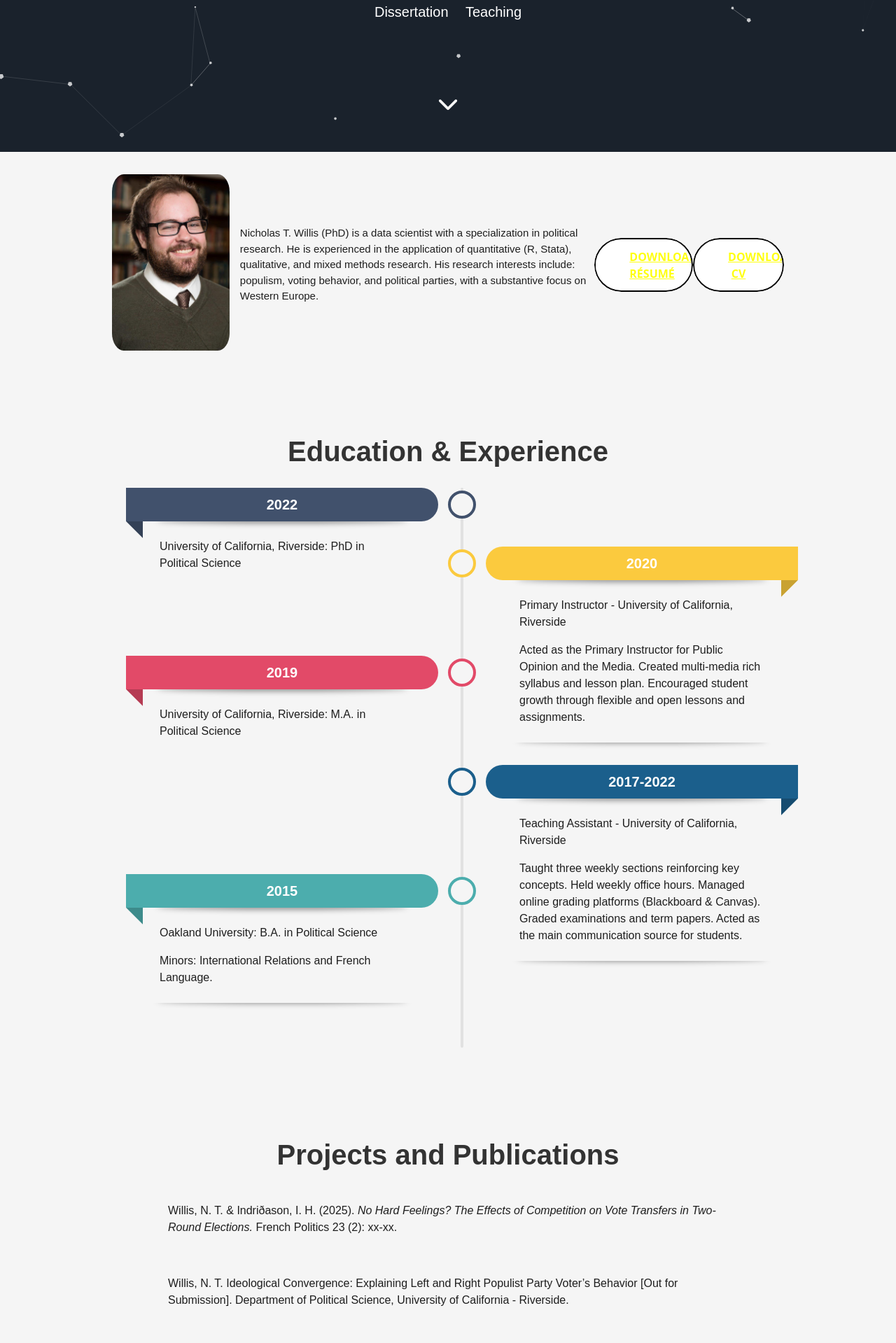
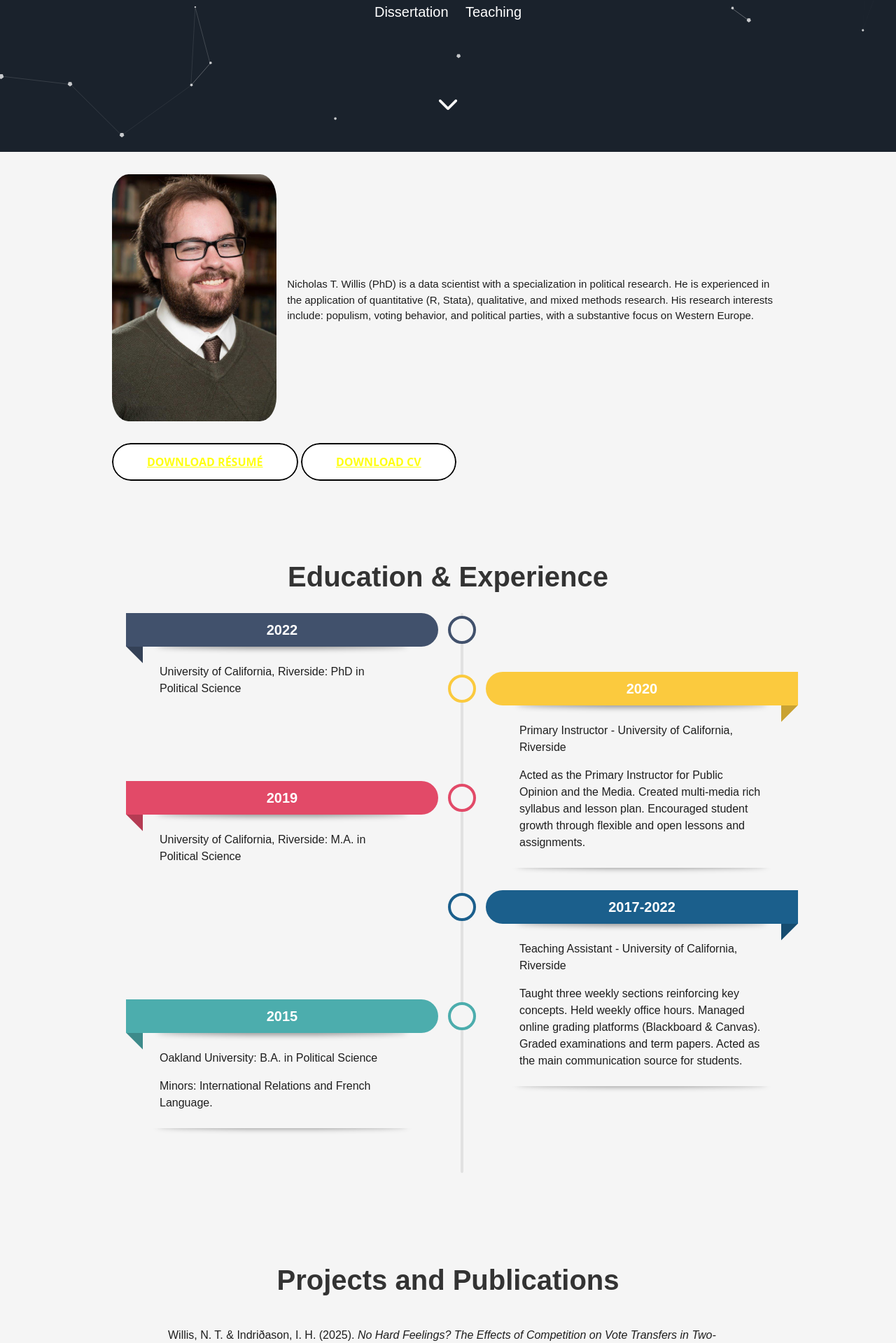
Before and after one commit to SimplyWillis/nicholastwillis, a Jekyll site: the page built from index.html, in a window 1280 px wide. Shown: the part 683-2602 px from the top of the page at 70% size. Built offline with Jekyll 4.4.1, drawn with Linux system fonts in a browser that asks for light colours; nearby versions of some CDN libraries.

Commit message:
Update about.html

```diff
--- a/_includes/about.html
+++ b/_includes/about.html
@@ -129,8 +129,8 @@
         <p> Nicholas T. Willis (PhD) is a data scientist with a specialization in  political research. He is experienced in the application of quantitative (R, Stata), qualitative, and mixed methods research. His research interests include: populism, voting behavior, and political parties, with a substantive focus on Western Europe.
         </div>
       </p>
-    <br>
-    <button class="btn-21"><span><a href="{{ "/assets/doc/Willis-Résumé.pdf" | prepend: site.baseurl }}" target="_blank" padding: 50px>Download Résumé</a></span></button>
-    <button class="btn-21"><span><a href="{{ "/assets/doc/Willis-Curriculum-Vitae.pdf" | prepend: site.baseurl }}" target="_blank">Download CV</a></span></button>
   </div>
+  <br>
+  <button class="btn-21"><span><a href="{{ "/assets/doc/Willis-Résumé.pdf" | prepend: site.baseurl }}" target="_blank" padding: 50px text-decoration: none>Download Résumé</a></span></button>
+  <button class="btn-21"><span><a href="{{ "/assets/doc/Willis-Curriculum-Vitae.pdf" | prepend: site.baseurl }}" target="_blank" text-decoration: none>Download CV</a></span></button>
   </body>
```
